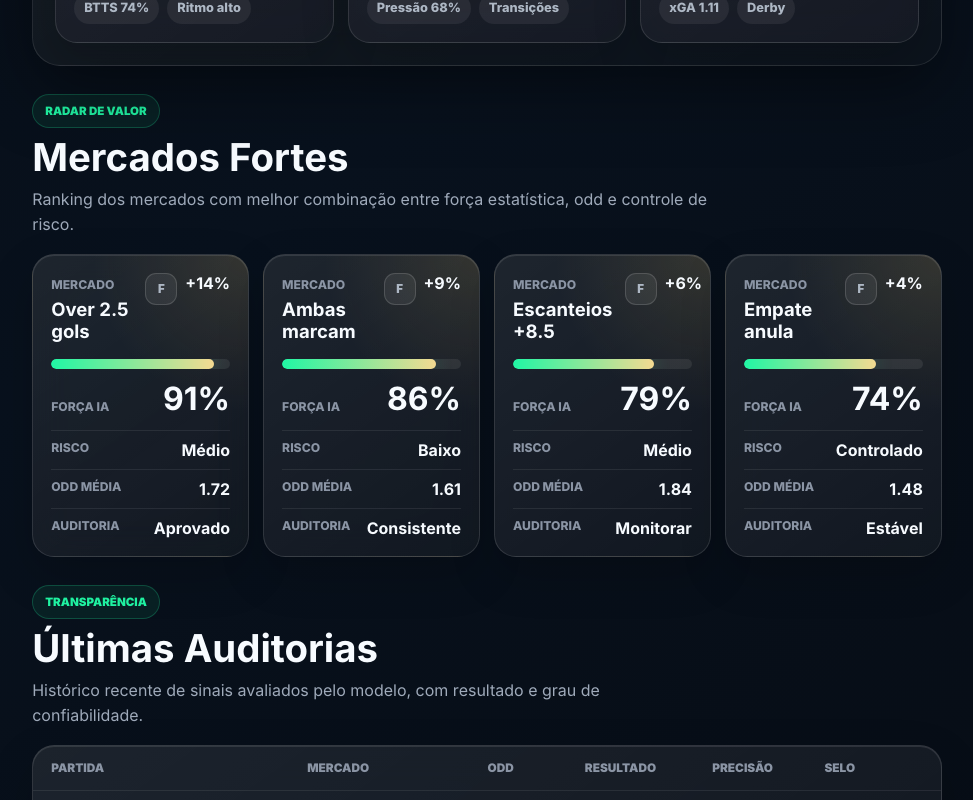
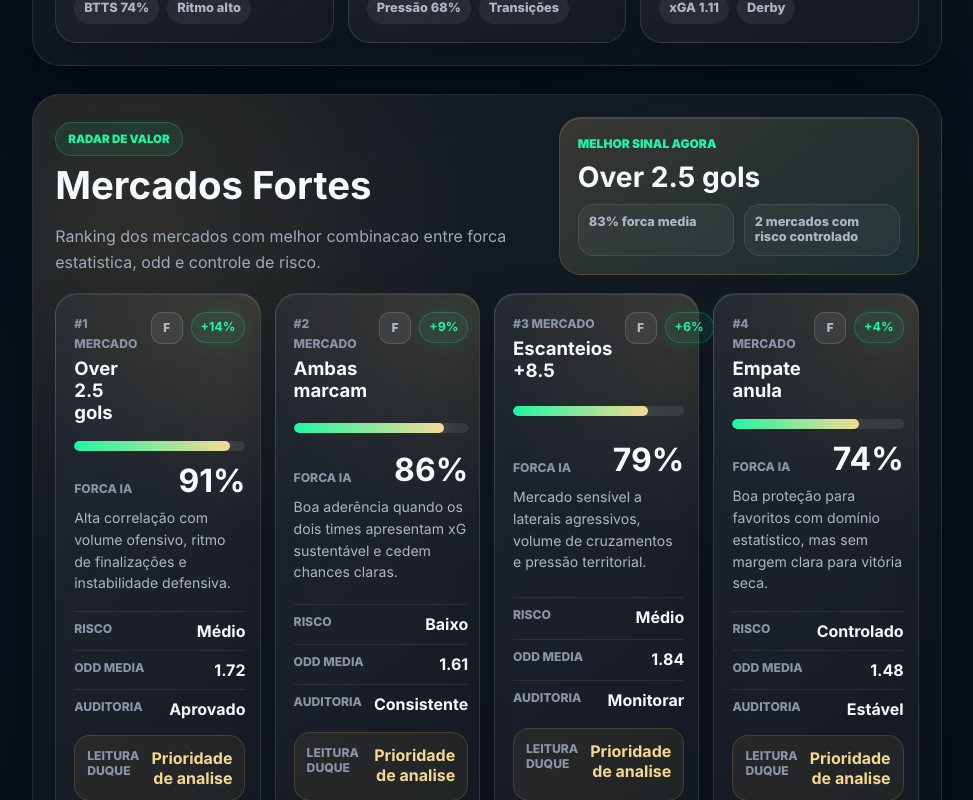
Before and after one commit to duqueroleta/DuqueSports-Codex, a React (Vite) app: page / in a window 1280 px wide. Shown: the part 1880-2680 px from the top of the page, without its empty margins (287-1260 px from the left). Built offline with nearby package versions, Linux system fonts and the light colour scheme.

Commit message:
Improve strong markets section

```diff
--- a/src/components/markets/MarketStrengthCard.jsx
+++ b/src/components/markets/MarketStrengthCard.jsx
@@ -2,9 +2,10 @@ import { Link } from 'react-router-dom';
 import { useFavorites } from '../../context/FavoritesContext.jsx';
 import '../../styles/market-strength-card.css';
 
-function MarketStrengthCard({ market }) {
+function MarketStrengthCard({ market, rank }) {
   const { isFavorite, toggleFavorite } = useFavorites();
   const favorite = isFavorite('market', market.id);
+  const recommendation = market.risk === 'Alto' ? 'Aguardar confirmacao' : 'Prioridade de analise';
 
   function handleFavoriteClick(event) {
     event.preventDefault();
@@ -16,7 +17,7 @@ function MarketStrengthCard({ market }) {
     <Link className="market-strength-card" to={`/mercados/${market.id}`}>
       <div className="market-strength-top">
         <div>
-          <span>Mercado</span>
+          <span>#{rank} Mercado</span>
           <h3>{market.name}</h3>
         </div>
         <div className="market-strength-actions">
@@ -33,14 +34,16 @@ function MarketStrengthCard({ market }) {
         </div>
       </div>
 
-      <div className="market-strength-bar" aria-label={`Força ${market.strength}%`}>
+      <div className="market-strength-bar" aria-label={`Forca ${market.strength}%`}>
         <span style={{ width: `${market.strength}%` }} />
       </div>
 
       <div className="market-strength-score">
-        <span>Força IA</span>
+        <span>Forca IA</span>
         <strong>{market.strength}%</strong>
       </div>
+
+      <p className="market-strength-insight">{market.insight}</p>
 
       <div className="market-strength-details">
         <div>
@@ -48,7 +51,7 @@ function MarketStrengthCard({ market }) {
           <strong>{market.risk}</strong>
         </div>
         <div>
-          <span>Odd média</span>
+          <span>Odd media</span>
           <strong>{market.averageOdd}</strong>
         </div>
         <div>
@@ -56,6 +59,11 @@ function MarketStrengthCard({ market }) {
           <strong>{market.audit}</strong>
         </div>
       </div>
+
+      <div className="market-strength-recommendation">
+        <span>Leitura Duque</span>
+        <strong>{recommendation}</strong>
+      </div>
     </Link>
   );
 }
--- a/src/components/markets/StrongMarkets.jsx
+++ b/src/components/markets/StrongMarkets.jsx
@@ -5,20 +5,35 @@ import '../../styles/markets-strong.css';
 
 function StrongMarkets() {
   const { data: markets } = useAsyncData(getMarkets, []);
+  const featuredMarkets = markets.slice(0, 4);
+  const topMarket = featuredMarkets[0];
+  const averageStrength = featuredMarkets.length
+    ? Math.round(featuredMarkets.reduce((total, market) => total + market.strength, 0) / featuredMarkets.length)
+    : 0;
+  const lowRiskCount = featuredMarkets.filter((market) => ['Baixo', 'Controlado'].includes(market.risk)).length;
 
   return (
     <section className="strong-markets" aria-labelledby="strong-markets-title">
-      <div className="section-heading strong-markets-heading">
-        <span>Radar de valor</span>
-        <div>
+      <div className="strong-markets-header">
+        <div className="section-heading strong-markets-heading">
+          <span>Radar de valor</span>
           <h2 id="strong-markets-title">Mercados Fortes</h2>
-          <p>Ranking dos mercados com melhor combinação entre força estatística, odd e controle de risco.</p>
+          <p>Ranking dos mercados com melhor combinacao entre forca estatistica, odd e controle de risco.</p>
         </div>
+
+        <aside className="strong-markets-summary" aria-label="Resumo dos mercados fortes">
+          <span>Melhor sinal agora</span>
+          <strong>{topMarket?.name ?? 'Aguardando leitura'}</strong>
+          <div>
+            <p>{averageStrength}% forca media</p>
+            <p>{lowRiskCount} mercados com risco controlado</p>
+          </div>
+        </aside>
       </div>
 
       <div className="strong-markets-grid">
-        {markets.slice(0, 4).map((market) => (
-          <MarketStrengthCard key={market.id} market={market} />
+        {featuredMarkets.map((market, index) => (
+          <MarketStrengthCard key={market.id} market={market} rank={index + 1} />
         ))}
       </div>
     </section>
--- a/src/styles/market-strength-card.css
+++ b/src/styles/market-strength-card.css
@@ -42,9 +42,21 @@
   gap: 8px;
 }
 
+.market-strength-actions > strong {
+  align-self: start;
+  padding: 7px 9px;
+  border: 1px solid rgba(32, 246, 164, 0.22);
+  border-radius: 999px;
+  color: var(--color-neon);
+  background: rgba(32, 246, 164, 0.08);
+  font-size: 0.78rem;
+  box-shadow: 0 0 22px rgba(32, 246, 164, 0.09);
+}
+
 .market-strength-top span,
 .market-strength-score span,
-.market-strength-details span {
+.market-strength-details span,
+.market-strength-recommendation span {
   color: var(--color-graphite);
   font-size: 0.76rem;
   font-weight: 850;
@@ -55,16 +67,6 @@
   margin: 7px 0 0;
   font-size: 1.16rem;
   line-height: 1.18;
-}
-
-.market-strength-top > strong {
-  align-self: start;
-  padding: 7px 9px;
-  border: 1px solid rgba(32, 246, 164, 0.22);
-  border-radius: 999px;
-  color: var(--color-neon);
-  background: rgba(32, 246, 164, 0.08);
-  font-size: 0.78rem;
 }
 
 .market-strength-bar {
@@ -95,6 +97,14 @@
   line-height: 0.9;
 }
 
+.market-strength-insight {
+  min-width: 0;
+  margin: -4px 0 0;
+  color: #aeb8c5;
+  font-size: 0.88rem;
+  line-height: 1.55;
+}
+
 .market-strength-details {
   display: grid;
   gap: 9px;
@@ -112,3 +122,28 @@
   color: var(--color-white);
   text-align: right;
 }
+
+.market-strength-recommendation {
+  display: flex;
+  justify-content: space-between;
+  gap: 12px;
+  padding: 12px;
+  border: 1px solid rgba(217, 180, 91, 0.18);
+  border-radius: var(--radius-md);
+  background: rgba(217, 180, 91, 0.07);
+}
+
+.market-strength-recommendation strong {
+  color: var(--color-gold-soft);
+  text-align: right;
+}
+
+@media (max-width: 420px) {
+  .market-strength-recommendation {
+    display: grid;
+  }
+
+  .market-strength-recommendation strong {
+    text-align: left;
+  }
+}
--- a/src/styles/markets-strong.css
+++ b/src/styles/markets-strong.css
@@ -1,10 +1,70 @@
 .strong-markets {
   width: min(1240px, calc(100% - clamp(36px, 8vw, 104px)));
   margin: 28px auto 18px;
+  padding: 22px;
+  border: 1px solid rgba(255, 255, 255, 0.1);
+  border-radius: var(--radius-xl);
+  background:
+    radial-gradient(circle at 12% 18%, rgba(217, 180, 91, 0.12), transparent 34%),
+    linear-gradient(145deg, rgba(255, 255, 255, 0.065), rgba(255, 255, 255, 0.022)),
+    rgba(7, 13, 22, 0.58);
+  box-shadow: var(--shadow-premium);
+  backdrop-filter: blur(20px);
+}
+
+.strong-markets-header {
+  display: grid;
+  grid-template-columns: minmax(0, 1fr) minmax(280px, 360px);
+  gap: 22px;
+  align-items: end;
+  margin-bottom: 18px;
 }
 
 .strong-markets-heading {
-  margin-bottom: 16px;
+  margin-bottom: 0;
+}
+
+.strong-markets-summary {
+  display: grid;
+  gap: 12px;
+  min-width: 0;
+  padding: 18px;
+  border: 1px solid rgba(217, 180, 91, 0.2);
+  border-radius: var(--radius-lg);
+  background:
+    linear-gradient(145deg, rgba(217, 180, 91, 0.13), rgba(32, 246, 164, 0.055)),
+    rgba(255, 255, 255, 0.045);
+  box-shadow: inset 0 1px 0 rgba(255, 255, 255, 0.1);
+}
+
+.strong-markets-summary > span {
+  color: var(--color-neon);
+  font-size: 0.75rem;
+  font-weight: 900;
+  text-transform: uppercase;
+}
+
+.strong-markets-summary > strong {
+  color: var(--color-white);
+  font-size: clamp(1.35rem, 2.2vw, 1.9rem);
+  line-height: 1.04;
+}
+
+.strong-markets-summary div {
+  display: grid;
+  grid-template-columns: repeat(2, minmax(0, 1fr));
+  gap: 10px;
+}
+
+.strong-markets-summary p {
+  margin: 0;
+  padding: 10px;
+  border: 1px solid rgba(255, 255, 255, 0.09);
+  border-radius: var(--radius-md);
+  color: #aeb8c5;
+  background: rgba(255, 255, 255, 0.045);
+  font-size: 0.8rem;
+  font-weight: 800;
 }
 
 .strong-markets-grid {
@@ -14,6 +74,10 @@
 }
 
 @media (max-width: 1180px) {
+  .strong-markets-header {
+    grid-template-columns: 1fr;
+  }
+
   .strong-markets-grid {
     grid-template-columns: repeat(2, minmax(0, 1fr));
   }
@@ -22,6 +86,11 @@
 @media (max-width: 620px) {
   .strong-markets {
     width: calc(100% - 24px);
+    padding: 16px;
+  }
+
+  .strong-markets-summary div {
+    grid-template-columns: 1fr;
   }
 
   .strong-markets-grid {
```
